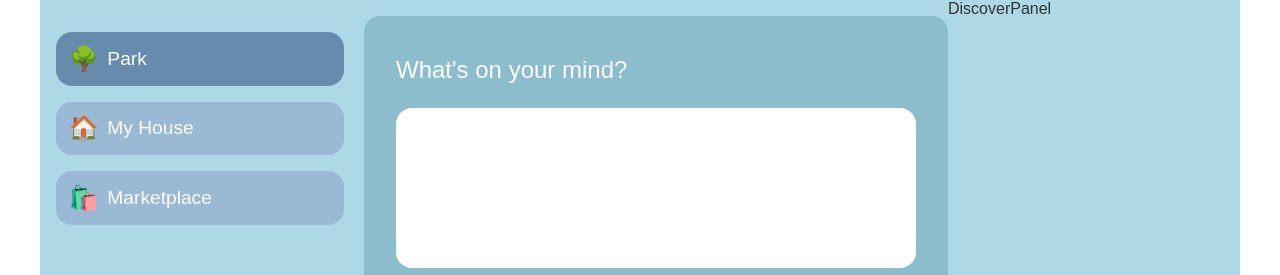
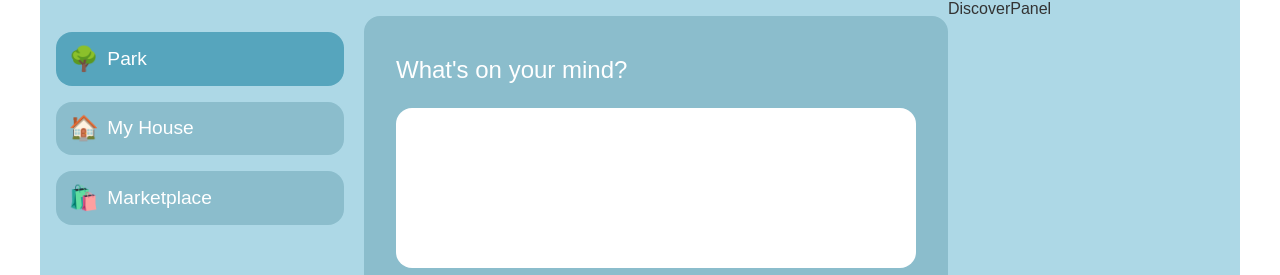
Before and after one commit to fuad1502/bilbob, a React (Create React App) app in the folder webapp/: page / in a window 1280 px wide. In both pictures the pointer is over the element 200 px from the left and 58 px from the top of the page. Shown: the top 275 px of the page. Built offline with nearby package versions, Linux system fonts and the light colour scheme; no server answers.

Commit message:
Change navigation buttons look

```diff
--- a/webapp/src/NavigationButton.css
+++ b/webapp/src/NavigationButton.css
@@ -1,5 +1,5 @@
 #navigation-button {
-  background: #99b9d5;
+  background: #8bbdcc;
   color: white;
   border-radius: 1em;
   padding: 0.5em;
@@ -8,7 +8,7 @@
 }
 
 #navigation-button:hover {
-  background: #668bac;
+  background: #56a5bd;
 }
 
 #navigation-button div {
```
